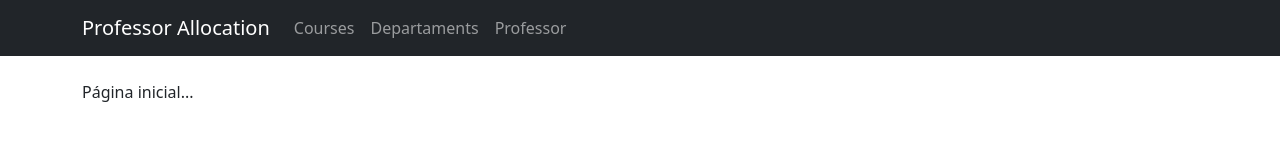
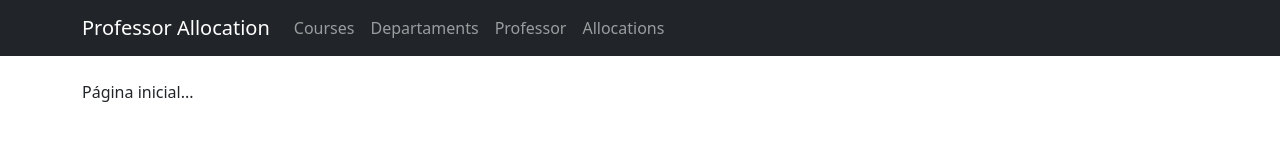
Before and after one commit to duarterafael/professor-allocation-front-luiz, a React (Create React App) app: page / in a window 1280 px wide. Shown: the top 160 px of the page. Built offline with nearby package versions, Linux system fonts and the light colour scheme; no server answers.

Commit message:
Allocation route

```diff
--- a/src/router.js
+++ b/src/router.js
@@ -5,7 +5,7 @@ import Layout from "./components/Layout";
 import Courses from "./pages/Courses";
 import Departament from "./pages/Department";
 import Professor from "./pages/Professor";
-//import Allocation from "./pages/Allocation";
+import Allocation from "./pages/Allocation";
 
 const routes = [
   {
@@ -29,11 +29,11 @@ const routes = [
      name: "Professor",
      component: Professor,
    },
-  // {
-  //   path: "/allocations",
-  //   name: "Allocations",
-  //   component: Allocation,
-  // },
+   {
+     path: "/allocations",
+     name: "Allocations",
+     component: Allocation,
+   },
 ];
 
 const Router = () => (
```
